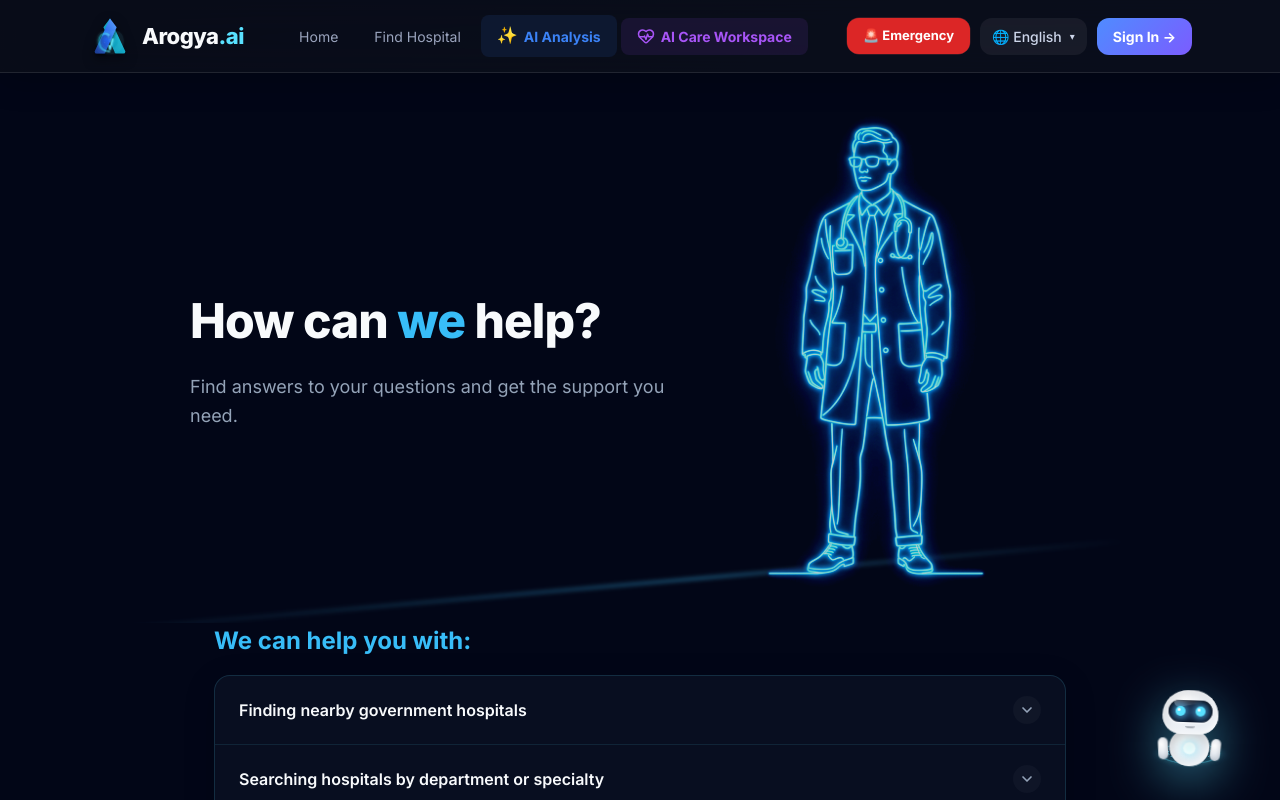
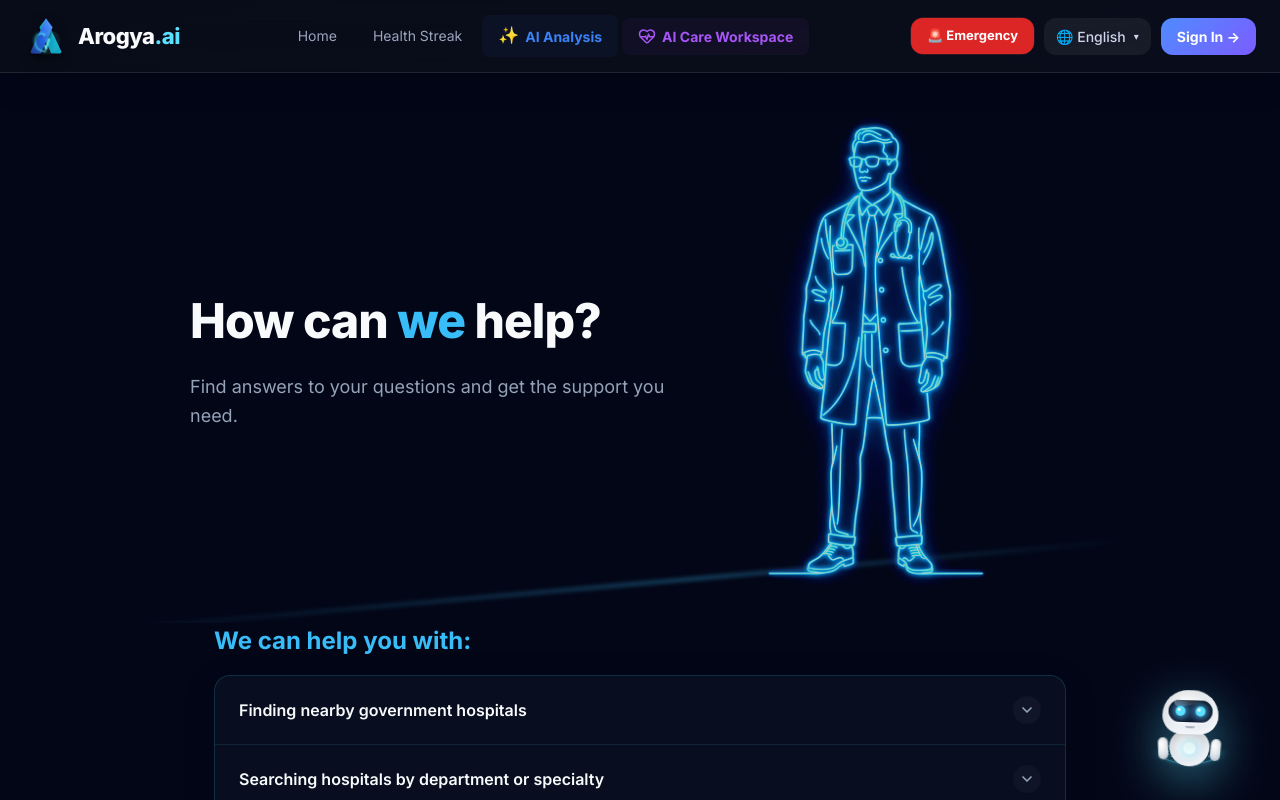
Before and after one commit to HarshitaShakya/Arogya.ai, a React app in the folder frontend/: page /help-center in a window 1280 px wide. Shown: the top 800 px of the page. Built offline with nearby package versions, Linux system fonts and the light colour scheme; the HTML template or start-up script is replaced by a standard one.

Commit message:
Remove Healing Garden navigation link and update active route logic

```diff
--- a/frontend/src/components/Navbar.jsx
+++ b/frontend/src/components/Navbar.jsx
@@ -1,4 +1,4 @@
-import { Link, useNavigate } from 'react-router-dom'
+import { Link, useNavigate, useLocation } from 'react-router-dom'
 import { useState, useEffect } from 'react'
 import { useAppStore, languages } from '../store/appStore'
 import { supabase } from '../services/supabase'
@@ -15,6 +15,7 @@ export default function Navbar() {
   const [showEmergency, setShowEmergency] = useState(false)
   const current = languages.find(l => l.code === language)
   const navigate = useNavigate()
+  const location = useLocation()
   const th = getTheme(darkMode)
 
   useEffect(() => {
@@ -34,29 +35,39 @@ export default function Navbar() {
   const handleLogout = async () => { await supabase.auth.signOut(); setUser(null); setShowUserMenu(false) }
 
   const nav = { position: 'sticky', top: 0, zIndex: 50, backgroundColor: darkMode ? 'rgba(11,16,32,0.65)' : 'rgba(253,252,248,0.75)', backdropFilter: 'blur(24px)', WebkitBackdropFilter: 'blur(24px)', borderBottom: '1px solid ' + th.border, boxShadow: darkMode ? '0 8px 32px rgba(0,0,0,0.2)' : '0 8px 32px rgba(0,0,0,0.04)', transition: 'all 0.3s ease' }
-  const navLink = { color: th.muted, fontSize: 14, padding: '8px 16px', borderRadius: 8, textDecoration: 'none' }
-  const langBtn = { display: 'flex', alignItems: 'center', gap: 8, padding: '8px 12px', backgroundColor: th.inputBg, color: th.mutedStrong, borderRadius: 12, border: 'none', cursor: 'pointer', fontSize: 14, fontWeight: 500, transition: 'all 0.2s ease' }
+  const navLink = { color: th.muted, fontSize: 14, padding: '8px 16px', borderRadius: 8, textDecoration: 'none', whiteSpace: 'nowrap', transition: 'all 0.2s ease' }
+  const langBtn = { display: 'flex', alignItems: 'center', gap: 8, padding: '8px 12px', backgroundColor: th.inputBg, color: th.mutedStrong, borderRadius: 12, border: 'none', cursor: 'pointer', fontSize: 14, fontWeight: 500, transition: 'all 0.2s ease', whiteSpace: 'nowrap' }
   const dropdown = { position: 'absolute', right: 0, top: '110%', width: 208, backgroundColor: th.cardSolid, border: '1px solid ' + th.border, borderRadius: 16, boxShadow: th.shadow, overflow: 'hidden', zIndex: 100 }
+
+  const isActive = (path) => location.pathname === path;
+  const getBasicLinkStyle = (path) => ({
+    ...navLink,
+    color: isActive(path) ? th.text : th.muted,
+    fontWeight: isActive(path) ? 700 : 400,
+    background: 'transparent',
+    borderBottom: isActive(path) ? (darkMode ? '2px solid rgba(255,255,255,0.3)' : '2px solid rgba(0,0,0,0.3)') : '2px solid transparent',
+    borderRadius: 0
+  });
 
   return (
     <nav style={nav}>
       <style>{`
-        .emergency-btn { animation: pulse-emergency 2s ease infinite; }
+        .emergency-btn { animation: pulse-emergency 2s ease infinite; white-space: nowrap; }
         @keyframes pulse-emergency { 0%,100% { box-shadow: 0 0 0 0 rgba(239,68,68,0.4); } 50% { box-shadow: 0 0 0 8px rgba(239,68,68,0); } }
       `}</style>
 
-      <div style={{ maxWidth: 1152, margin: '0 auto', padding: '14px 24px', display: 'flex', alignItems: 'center', justifyContent: 'space-between' }}>
+      <div style={{ maxWidth: 1440, margin: '0 auto', padding: '14px 24px', display: 'flex', alignItems: 'center', justifyContent: 'space-between', gap: 16 }}>
         <Link to="/" style={{ display: 'flex', alignItems: 'center', gap: 10, textDecoration: 'none' }}>
           <AppLogo />
         </Link>
 
         <div style={{ display: 'flex', alignItems: 'center', gap: 4 }}>
-          <Link to="/" style={navLink}>Home</Link>
-          <Link to="/search" style={navLink}>Find Hospital</Link>
-          <Link to="/ai-analysis" style={{ ...navLink, color: '#3b82f6', fontWeight: 700, display: 'flex', alignItems: 'center', gap: '6px', background: darkMode ? 'rgba(59, 130, 246, 0.1)' : 'rgba(59, 130, 246, 0.05)' }}>
+          <Link to="/" style={getBasicLinkStyle('/')}>Home</Link>
+          <Link to="/search" style={getBasicLinkStyle('/search')}>Health Streak</Link>
+          <Link to="/ai-analysis" style={{ ...navLink, color: '#3b82f6', fontWeight: 700, display: 'flex', alignItems: 'center', gap: '6px', background: isActive('/ai-analysis') ? 'rgba(59, 130, 246, 0.2)' : 'rgba(59, 130, 246, 0.05)', boxShadow: isActive('/ai-analysis') ? 'inset 0 0 0 1px rgba(59,130,246,0.5)' : 'none' }}>
             <span style={{ fontSize: '1.2em' }}>✨</span> AI Analysis
           </Link>
-          <Link to="/ai-care-journey" style={{ ...navLink, color: '#a855f7', fontWeight: 700, display: 'flex', alignItems: 'center', gap: '6px', background: darkMode ? 'rgba(168, 85, 247, 0.1)' : 'rgba(168, 85, 247, 0.05)' }}>
+          <Link to="/ai-care-journey" style={{ ...navLink, color: '#a855f7', fontWeight: 700, display: 'flex', alignItems: 'center', gap: '6px', background: isActive('/ai-care-journey') ? 'rgba(168, 85, 247, 0.2)' : 'rgba(168, 85, 247, 0.05)', boxShadow: isActive('/ai-care-journey') ? 'inset 0 0 0 1px rgba(168,85,247,0.5)' : 'none' }}>
             <HeartPulse size={18} /> AI Care Workspace
           </Link>
         </div>
```
